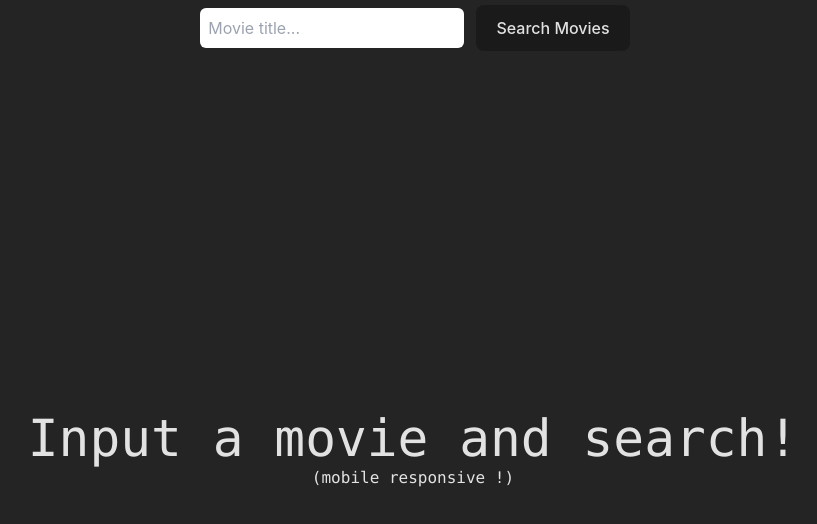
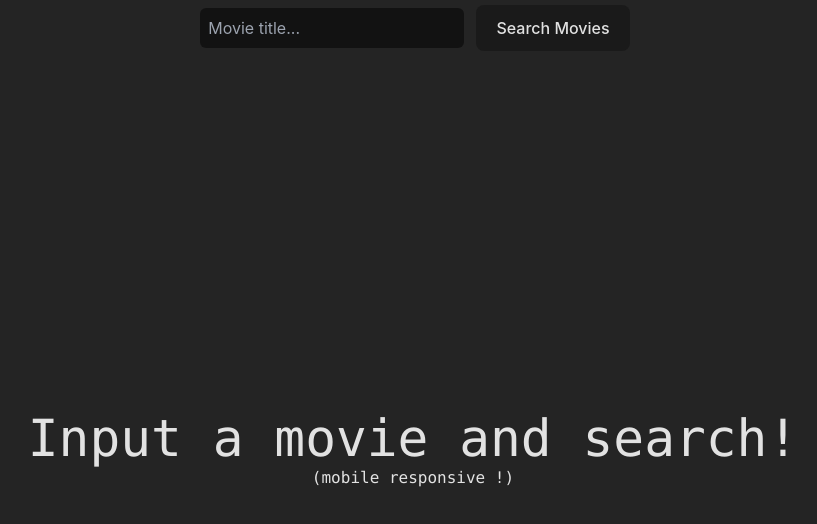
Before and after one commit to JoshT64/omdb-api-test, a React (Vite) app: page / in a window 1280 px wide. Shown: the top 524 px of the page, without its empty margins (227-1044 px from the left). Built offline with nearby package versions, Linux system fonts and the light colour scheme.

Commit message:
Update index.css

```diff
--- a/src/index.css
+++ b/src/index.css
@@ -9,6 +9,8 @@
 
   color: rgba(255, 255, 255, 0.87);
   background-color: #242424;
+
+  color-scheme: dark;
 
   font-synthesis: none;
   text-rendering: optimizeLegibility;
```
